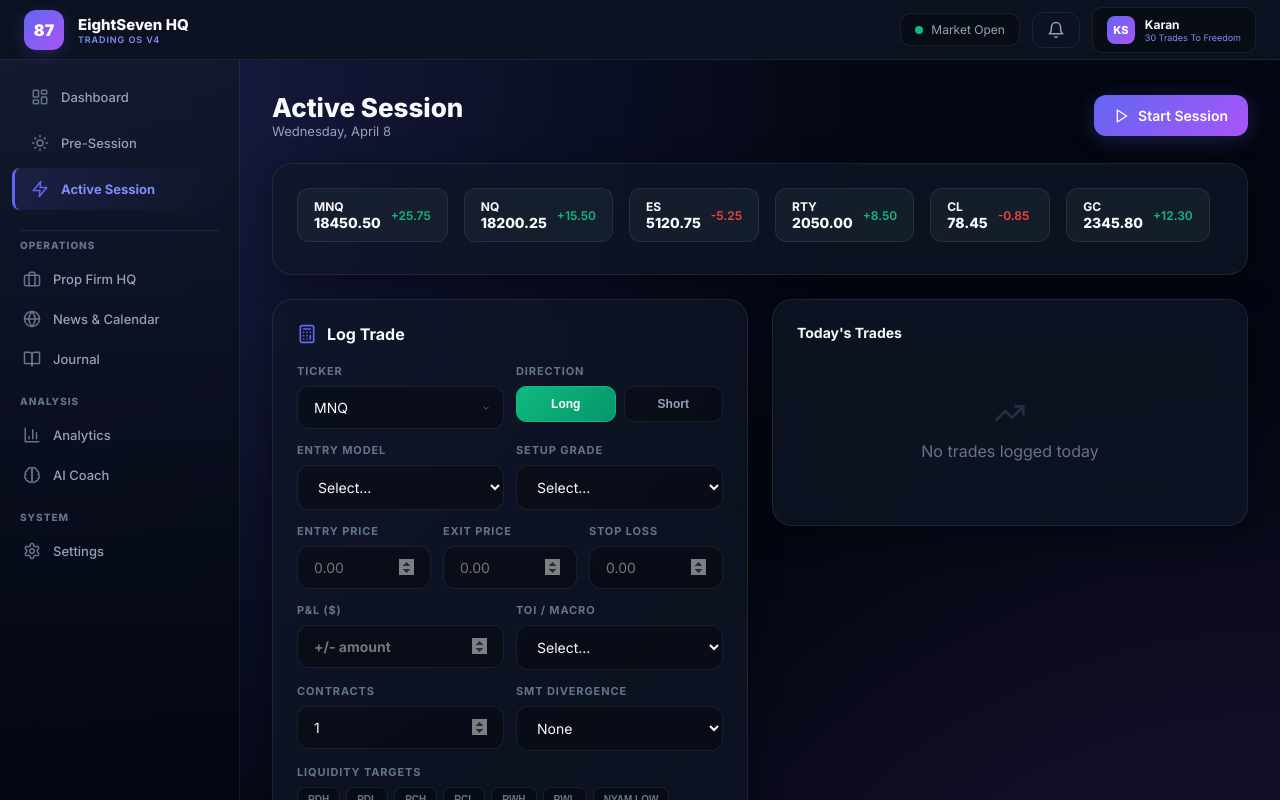
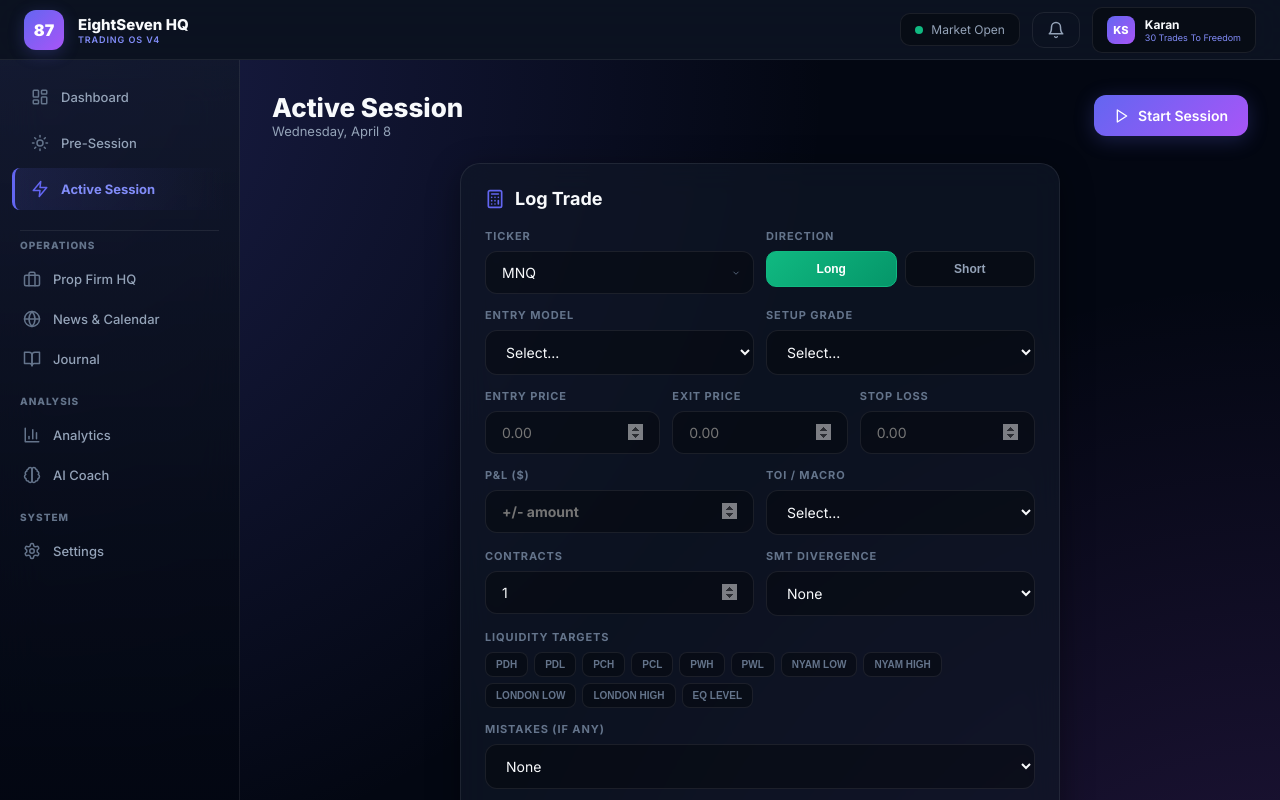
Before and after one commit to EightSeven-maker/Premium-Trading-Command-Center-for-Prop-Firm-Traders, a React (Vite) app: page / in a window 1280 px wide. Both pictures are taken after a click on the button "Active Session". Shown: the top 800 px of the page. Built offline with nearby package versions, Linux system fonts and the light colour scheme.

Commit message:
Simplify Active Session - Log Trade only, remove ticker and trades list

```diff
--- a/src/App.jsx
+++ b/src/App.jsx
@@ -748,16 +748,10 @@ function TradingFloorPage({ session, onAddTrade, setPage, showToast, trades }) {
         )}
       </div>
 
-      {/* Live Market Ticker */}
-      <div style={{ ...S.glassCard, marginBottom: 24 }}>
-        <LiveMarketTicker />
-      </div>
-
-      {/* Main Grid */}
-      <div style={{ display: "grid", gridTemplateColumns: "1fr 1fr", gap: 24 }}>
-        {/* Left: Trade Log Form */}
+      {/* Main Content - Log Trade Form */}
+      <div style={{ maxWidth: 600, margin: "0 auto" }}>
         <div style={S.glassCard}>
-          <h3 style={{ fontSize: 16, fontWeight: 700, marginBottom: 20, display: "flex", alignItems: "center", gap: 10 }}>
+          <h3 style={{ fontSize: 18, fontWeight: 700, marginBottom: 20, display: "flex", alignItems: "center", gap: 10 }}>
             <Calculator size={20} color={C.accent} /> Log Trade
           </h3>
 
@@ -907,70 +901,6 @@ function TradingFloorPage({ session, onAddTrade, setPage, showToast, trades }) {
           <button onClick={submitTrade} style={{ ...S.btn("primary", "lg"), width: "100%", justifyContent: "center" }}>
             <Save size={16} /> Log Trade
           </button>
-        </div>
-
-        {/* Right: Stats & Today's Trades */}
-        <div style={{ display: "flex", flexDirection: "column", gap: 16 }}>
-          {/* Session Stats */}
-          {session.active && (
-            <div style={S.glassCard}>
-              <h4 style={{ fontSize: 14, fontWeight: 700, marginBottom: 16 }}>Session Stats</h4>
-              <div style={{ display: "grid", gridTemplateColumns: "repeat(4, 1fr)", gap: 12 }}>
-                <div style={{ textAlign: "center", padding: 12, background: "rgba(0,0,0,0.2)", borderRadius: 10 }}>
-                  <div style={{ fontSize: 10, color: C.textDim, marginBottom: 4 }}>Trades</div>
-                  <div style={{ fontSize: 20, fontWeight: 800, color: C.text }}>{session.trades}/2</div>
-                </div>
-                <div style={{ textAlign: "center", padding: 12, background: "rgba(0,0,0,0.2)", borderRadius: 10 }}>
-                  <div style={{ fontSize: 10, color: C.textDim, marginBottom: 4 }}>P&L</div>
-                  <div style={{ fontSize: 20, fontWeight: 800, color: pnlColor(sessionStats.total) }}>{fmt(sessionStats.total)}</div>
-                </div>
-                <div style={{ textAlign: "center", padding: 12, background: "rgba(0,0,0,0.2)", borderRadius: 10 }}>
-                  <div style={{ fontSize: 10, color: C.textDim, marginBottom: 4 }}>Win Rate</div>
-                  <div style={{ fontSize: 20, fontWeight: 800, color: Number(sessionStats.wr) >= 50 ? C.green : C.red }}>{sessionStats.wr}%</div>
-                </div>
-                <div style={{ textAlign: "center", padding: 12, background: "rgba(0,0,0,0.2)", borderRadius: 10 }}>
-                  <div style={{ fontSize: 10, color: C.textDim, marginBottom: 4 }}>Bias</div>
-                  <div style={{ fontSize: 14, fontWeight: 700, color: C.accent }}>{session.analysis?.bias || "—"}</div>
-                </div>
-              </div>
-            </div>
-          )}
-
-          {/* Today's Trades */}
-          <div style={S.glassCard}>
-            <h4 style={{ fontSize: 14, fontWeight: 700, marginBottom: 16 }}>Today's Trades</h4>
-            {todayTrades.length === 0 ? (
-              <div style={{ textAlign: "center", padding: 40, color: C.textDim }}>
-                <TrendingUp size={32} style={{ opacity: 0.3, marginBottom: 8 }} />
-                <p>No trades logged today</p>
-              </div>
-            ) : (
-              <div style={{ display: "flex", flexDirection: "column", gap: 8 }}>
-                {todayTrades.slice().reverse().map((t, i) => (
-                  <div key={i} style={{
-                    display: "flex", justifyContent: "space-between", alignItems: "center",
-                    padding: "12px 14px", borderRadius: 10, background: "rgba(0,0,0,0.2)",
-                    border: `1px solid ${C.border}`
-                  }}>
-                    <div style={{ display: "flex", alignItems: "center", gap: 10 }}>
-                      <div style={{
-                        width: 32, height: 32, borderRadius: 8,
-                        background: pnlBg(t.pnl),
-                        display: "flex", alignItems: "center", justifyContent: "center"
-                      }}>
-                        {t.direction === "Long" ? <ArrowUpRight size={16} color={C.green} /> : <ArrowDownRight size={16} color={C.red} />}
-                      </div>
-                      <div>
-                        <div style={{ fontSize: 13, fontWeight: 700 }}>{t.ticker}</div>
-                        <div style={{ fontSize: 11, color: C.textDim }}>{t.direction}</div>
-                      </div>
-                    </div>
-                    <span style={{ fontSize: 15, fontWeight: 800, color: pnlColor(t.pnl) }}>{fmt(t.pnl)}</span>
-                  </div>
-                ))}
-              </div>
-            )}
-          </div>
         </div>
       </div>
     </div>
```
